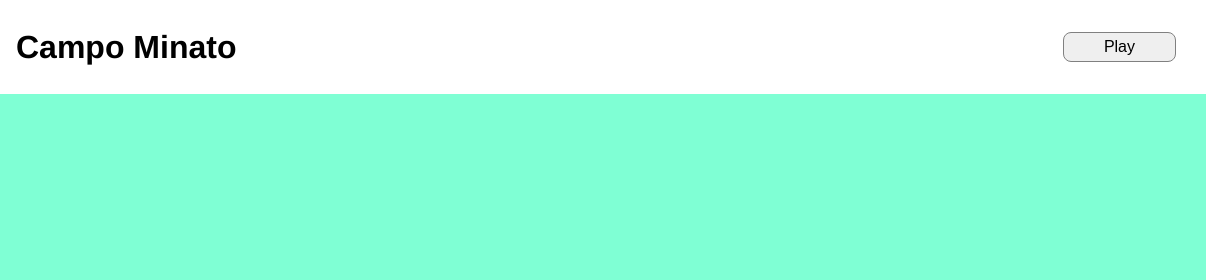
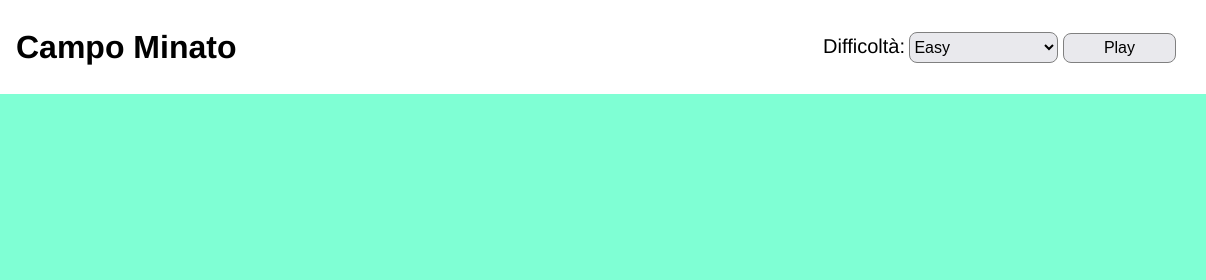
Before and after one commit to RuxandraRambet/js-campominato-grid, a plain HTML site: page index.html in a window 1280 px wide. Shown: the top 280 px of the page, 74-1280 px from the left. Drawn offline with Linux system fonts and the light colour scheme.

Commit message:
feat: added select

```diff
--- a/css/style.css
+++ b/css/style.css
@@ -31,6 +31,19 @@ header {
     border: 1px solid gray;
     border-radius: 8px;
     font-size: 16px;
+    background-color:#e9e9ed;
+}
+select{
+    padding-right: 70px;
+    padding-top: 5px;
+    padding-bottom: 5px;
+    border: 1px solid gray;
+    border-radius: 8px;
+    font-size: 16px;
+    background-color:#e9e9ed;
+}
+.btn-container span {
+    font-size: 20px;
 }
 /* MAIN */
 main{
--- a/index.html
+++ b/index.html
@@ -13,6 +13,12 @@
         <div class="logo"><img src="img/Logo.png" alt="Logo"></div>
         <h1>Campo Minato</h1>
         <div class="btn-container">
+            <span>Difficoltà:</span>
+            <select name="level" id="level">
+                <option value="easy">Easy</option>
+                <option value="medium">Medium</option>
+                <option value="hard">Hard</option>
+            </select>
             <button class="play-btn">Play</button>
         </div>
     </header>
```
